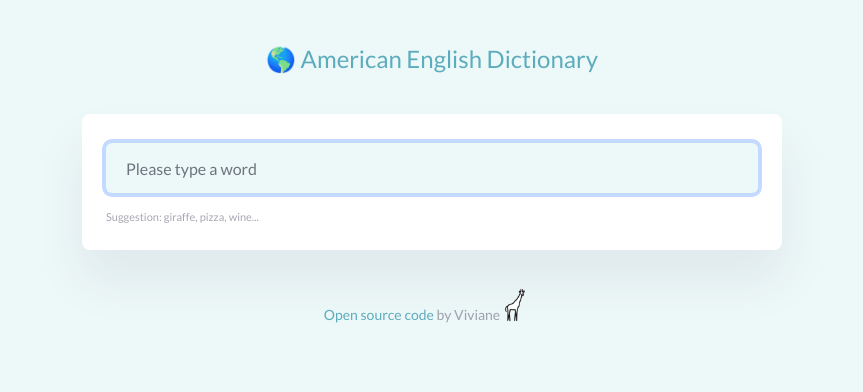
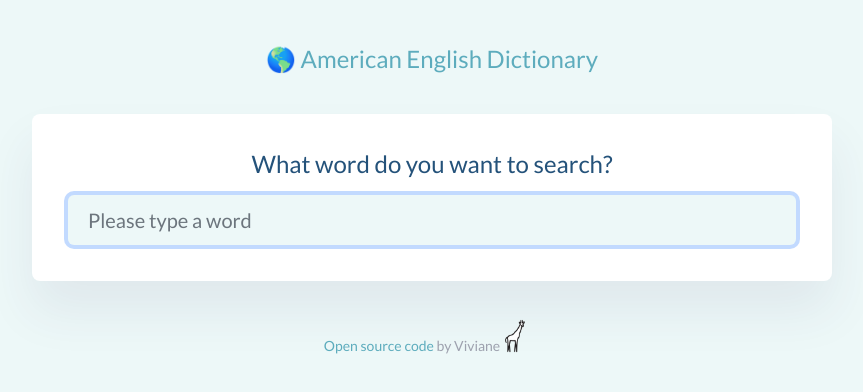
Before and after one commit to VivianeSimolka/react-dictionary-app, a React (Create React App) app: page / in a window 1280 px wide. Shown: the top 392 px of the page, without its empty margins (208-1071 px from the left). Built offline with nearby package versions, Linux system fonts and the light colour scheme; no server answers; a web font is replaced by a local one.

Commit message:
Updated styling

```diff
--- a/src/Dictionary.css
+++ b/src/Dictionary.css
@@ -1,10 +1,16 @@
 .Dictionary section {
   background: white;
-  padding: 24px;
+  padding: 36px;
   border-radius: 8px;
   box-shadow: 0 30px 50px rgb(65 50 100 / 8%);
-  max-width: 700px;
+  max-width: 800px;
   margin: 16px auto;
+}
+
+.Dictionary h1 {
+  font-size: 24px;
+  margin-bottom: 16px;
+  text-align: center;
 }
 
 .Dictionary h3 {
@@ -22,8 +28,8 @@
   padding: 15px 20px;
   display: inline-block;
   border-radius: 6px;
-  color: rgba(39, 33, 66, 0.4);
-  font-size: 16px;
+  color: #24527a;
+  font-size: 20px;
   height: 50px;
   line-height: 20px;
 }
@@ -34,16 +40,9 @@
   width: 100%;
 }
 .Dictionary .hint {
-  font-size: 11px;
+  font-size: 16px;
   margin-top: 16px;
-  color: rgba(39, 33, 66, 0.4);
+  color: #24527a;
+  opacity: 0.5;
   text-transform: inherit;
 }
-
-.Dictionary .Meaning ul {
-  padding: 0;
-}
-.Dictionary .Meaning li {
-  list-style: none;
-  display: inline-block;
-}
--- a/src/Dictionary.js
+++ b/src/Dictionary.js
@@ -33,6 +33,7 @@ export default function Dictionary(props) {
     return (
       <div className="Dictionary">
         <section>
+          <h1>What word do you want to search?</h1>
           <form onSubmit={handleSubmit} autoFocus="on">
             <input
               type="search"
@@ -43,7 +44,7 @@ export default function Dictionary(props) {
               onChange={updateWord}
             />
           </form>
-          <div className="hint">Suggestion: giraffe, pizza, wine...</div>
+          {/*          <div className="hint">Suggestion: giraffe, pizza, wine...</div> */}
         </section>
         <Result data={apiInput} />
       </div>
--- a/src/Example.js
+++ b/src/Example.js
@@ -4,8 +4,7 @@ export default function Example(props) {
   if (props.example !== undefined) {
     return (
       <div className="Example">
-        <strong>Example: </strong>
-        <em>{props.example}</em>
+        <em>"{props.example}"</em>
       </div>
     );
   } else {
--- a/src/Meaning.css
+++ b/src/Meaning.css
@@ -1,11 +1,24 @@
 .Meaning {
   text-align: left;
   line-height: 1.8;
+  font-size: 20px;
 }
 .Meaning h3 {
   color: #5dacbd;
+  margin-bottom: 16px;
 }
 
 .Meaning em {
-  color: rgba(39, 33, 66, 0.4);
+  color: #24527a;
+  opacity: 0.5;
 }
+.Meaning ul {
+  padding: 0;
+  margin-bottom: 24px;
+}
+.Meaning li {
+  list-style: none;
+  display: inline-block;
+  padding-right: 12px;
+  font-size: 16px;
+}
--- a/src/Result.css
+++ b/src/Result.css
@@ -7,7 +7,7 @@
   margin-right: 12px;
   font-weight: 400;
   font-size: 14px;
-  line-height: 17px;
+  line-height: 18px;
   padding: 6px 10px;
   border-radius: 50px;
 }
```
